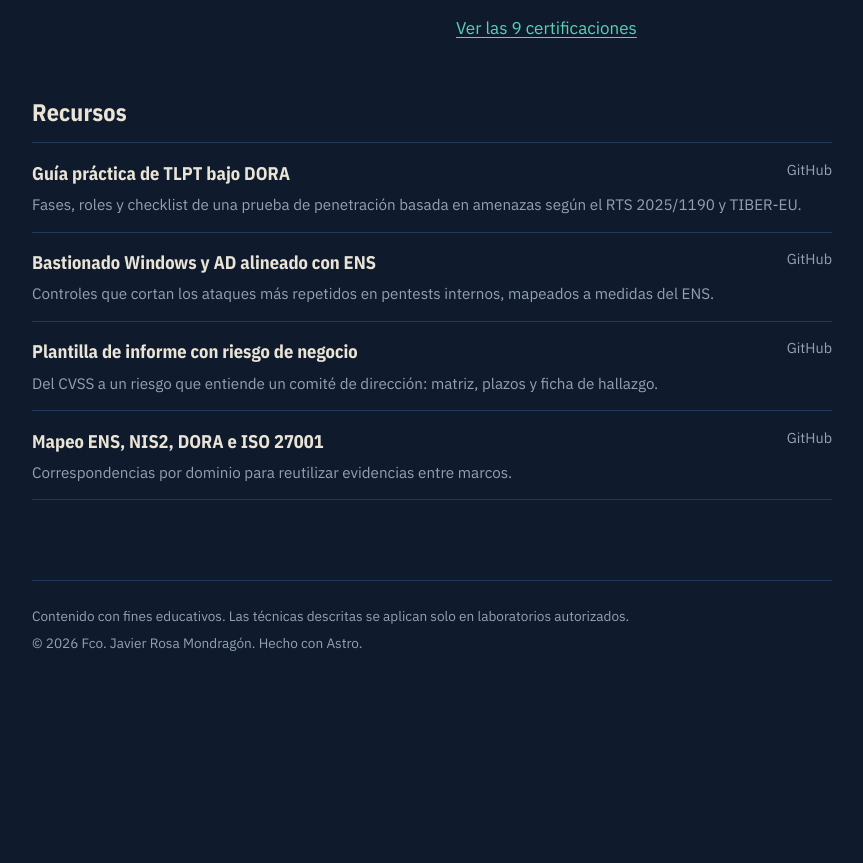
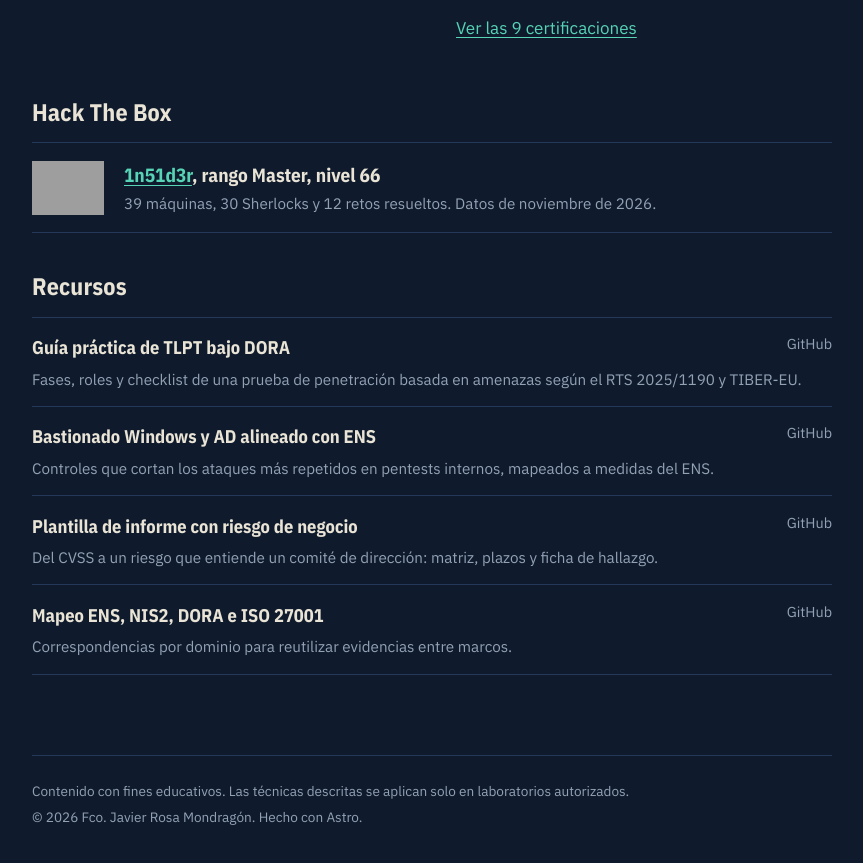
Before and after one commit to 7431N21D3R/7431n21d3r.github.io, an Astro site: page / in a window 1280 px wide. Shown: the part 1170-2033 px from the top of the page, without its empty margins (304-1167 px from the left). Before the commit the page ends 1860 px from the top, so only its background shows below. Built offline with nearby package versions, Linux system fonts and the light colour scheme; Astro itself is replaced by a stand-in of ours; grey boxes are pictures that could not be loaded.

Commit message:
Update index.astro

```diff
--- a/src/pages/index.astro
+++ b/src/pages/index.astro
@@ -1,6 +1,6 @@
 ---
 import Base from '../layouts/Base.astro';
-import { profile, certifications, resources } from '../data/site.js';
+import { profile, certifications, resources, htb } from '../data/site.js';
 import banner from '../data/banner.txt?raw';
 
 const posts = Object.values(import.meta.glob('./posts/*.md', { eager: true }))
@@ -66,6 +66,17 @@ const featured = certifications.filter((c) => c.featured);
     </section>
   </div>
 
+  <section class="htb">
+    <h2>Hack The Box</h2>
+    <div class="htb-card">
+      <img src="https://htb-experience-prod-public-storage.s3.amazonaws.com/assets/ranks/svg/rank_master.svg" alt="" width="72" height="72" />
+      <div>
+        <p class="htb-rank"><a href={htb.url}>{htb.user}</a>, rango {htb.rank}, nivel {htb.level}</p>
+        <p class="htb-stats">{htb.machines} máquinas, {htb.sherlocks} Sherlocks y {htb.challenges} retos resueltos. Datos de {htb.updated}.</p>
+      </div>
+    </div>
+  </section>
+
   <section>
     <h2>Recursos</h2>
     <ul class="list">
@@ -98,4 +109,8 @@ const featured = certifications.filter((c) => c.featured);
   .counts b { font-family: var(--cond); font-size: 1.6rem; color: var(--paper); margin-right: .3rem; }
   .counts a:hover b { color: var(--amber); }
   .cols { display: grid; grid-template-columns: repeat(auto-fit, minmax(16rem, 1fr)); gap: 0 3rem; }
+  .htb-card { display: flex; align-items: center; gap: 1.25rem; padding: 1rem 0; border-top: 1px solid var(--line); border-bottom: 1px solid var(--line); }
+  .htb-card p { margin: 0; }
+  .htb-rank { font-family: var(--cond); font-weight: 700; font-size: 1.2rem; }
+  .htb-stats { color: var(--muted); font-size: .95rem; }
 </style>
```
